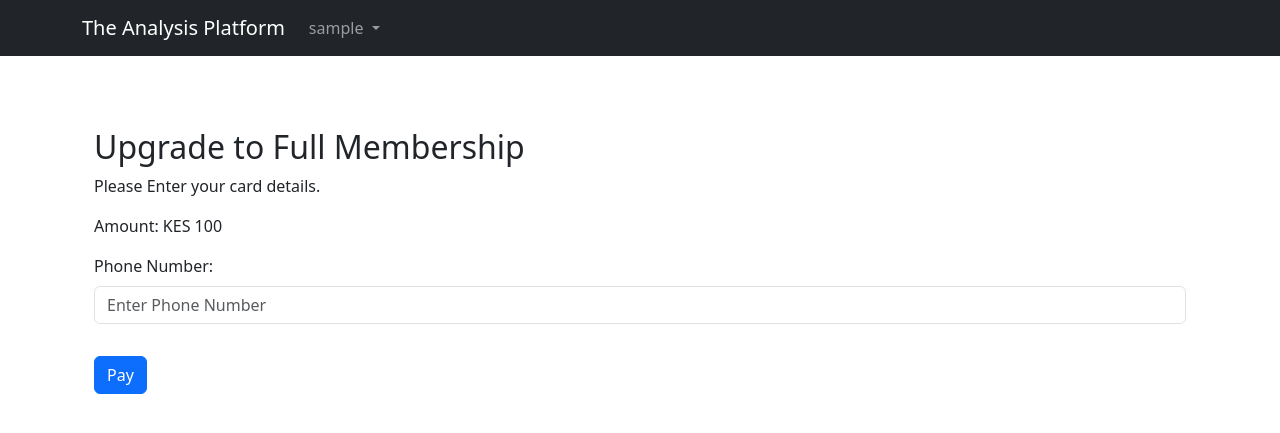
After one commit to am-derrick/F_n_M-Platform, a Django app: page /payments/initiate_mpesa_payment/ in a window 1280 px wide. The commit adds this page. Shown: the top 433 px of the page. Run offline with Django 5.2, Linux system fonts and the light colour scheme; the visitor is signed in with stand-in values (Sample User, id 1); parts of the project's set-up code (start-up, migrations or seed data) failed here and were passed over; some libraries are stand-ins or nearby versions; some web fonts are replaced.

Commit message:
add: payment option with MPESA

```diff
--- a/payments/urls.py
+++ b/payments/urls.py
@@ -1,9 +1,10 @@
 from django.urls import path
-from .views import create_checkout, payment_success, payment_cancelled, checkout
+from .views import create_checkout, payment_success, payment_cancelled, checkout, initiate_mpesa_payment
 
 urlpatterns = [
     path('create_checkout/', create_checkout, name='create_checkout'),
     path('payment_success/', payment_success, name='payment_success'),
     path('payment_cancelled/', payment_cancelled, name='payment_cancelled'),
     path('checkout/', checkout, name='checkout'),
+    path('initiate_mpesa_payment/', initiate_mpesa_payment, name='initiate_mpesa_payment'),
 ]
--- a/payments/views.py
+++ b/payments/views.py
@@ -8,6 +8,8 @@ from django.http import HttpResponse
 from django.contrib.auth.decorators import login_required
 from django.views.decorators.csrf import csrf_exempt
 from django.conf import settings
+from .utils import lipa_na_mpesa
+import json
 
 # stripe settings
 stripe.api_key = settings.STRIPE_SECRET_KEY
@@ -87,3 +89,26 @@ def stripe_webhook(request):
         print(f"Payment succeeded for {user.username}")
 
     return JsonResponse({'status': 'success'})
+
+@login_required
+def initiate_mpesa_payment(request):
+    """initiates MPESA payment"""
+    if request.method == 'POST':
+        phone_number = request.POST.get('phone_number')
+        amount = 1000
+        account_ref = "Full Membership"
+        transaction_desc = "Payment for Full Membership"
+
+        response = lipa_na_mpesa(phone_number, amount, account_ref, transaction_desc)
+
+        if response.get('ResponseCode') == '0':
+            return JsonResponse({"message": "Success! Please complete the payment on your phone."})
+        else:
+            return JsonResponse({"message": "Payment initiation failed."})
+    return render(request, 'payments/initiate_mpesa_payment.html')
+
+@csrf_exempt
+def mpesa_callback(request):
+    data = json.loads(request.body.decode('utf-8'))
+    # Process the callback data here, e.g., update user membership
+    return JsonResponse({"status": "success"})
--- a/templates/payments/checkout.html
+++ b/templates/payments/checkout.html
@@ -5,7 +5,8 @@
 {% block content %}
 <div class="container mt-5">
     <h2>Upgrade to Full Membership</h2>
-    <p>Amount: $1.00</p>
+    <p>Please Enter your card details.</p>
+    <p>Amount: KES 100</p>
     <form id="payment-form">
         <div class="mb-3">
             <label for="cardholder-name" class="form-label">Cardholder Name</label>
--- /dev/null
+++ b/templates/payments/initiate_mpesa_payment.html
@@ -0,0 +1,19 @@
+{% extends 'base.html' %}
+
+{% block title %}MPESA Payment{% endblock %}
+
+{% block content %}
+<div class="container mt-5">
+    <h2>Upgrade to Full Membership</h2>
+    <p>Please Enter your card details.</p>
+    <p>Amount: KES 100</p>
+    <form method="post">
+        {% csrf_token %}
+        <div class="mb-3">
+            <label for="phone_number" class="form-label">Phone Number:</label>
+            <input type="text" id="phone-number" class="form-control" placeholder="Enter Phone Number" required>
+        </div>
+        <button id="submit-button" class="btn btn-primary mt-3" type="button">Pay</button>
+    </form>
+</div>
+{% endblock %}
```
Also changed, not shown: analysis_platform/settings.py (+8 -0 lines).
